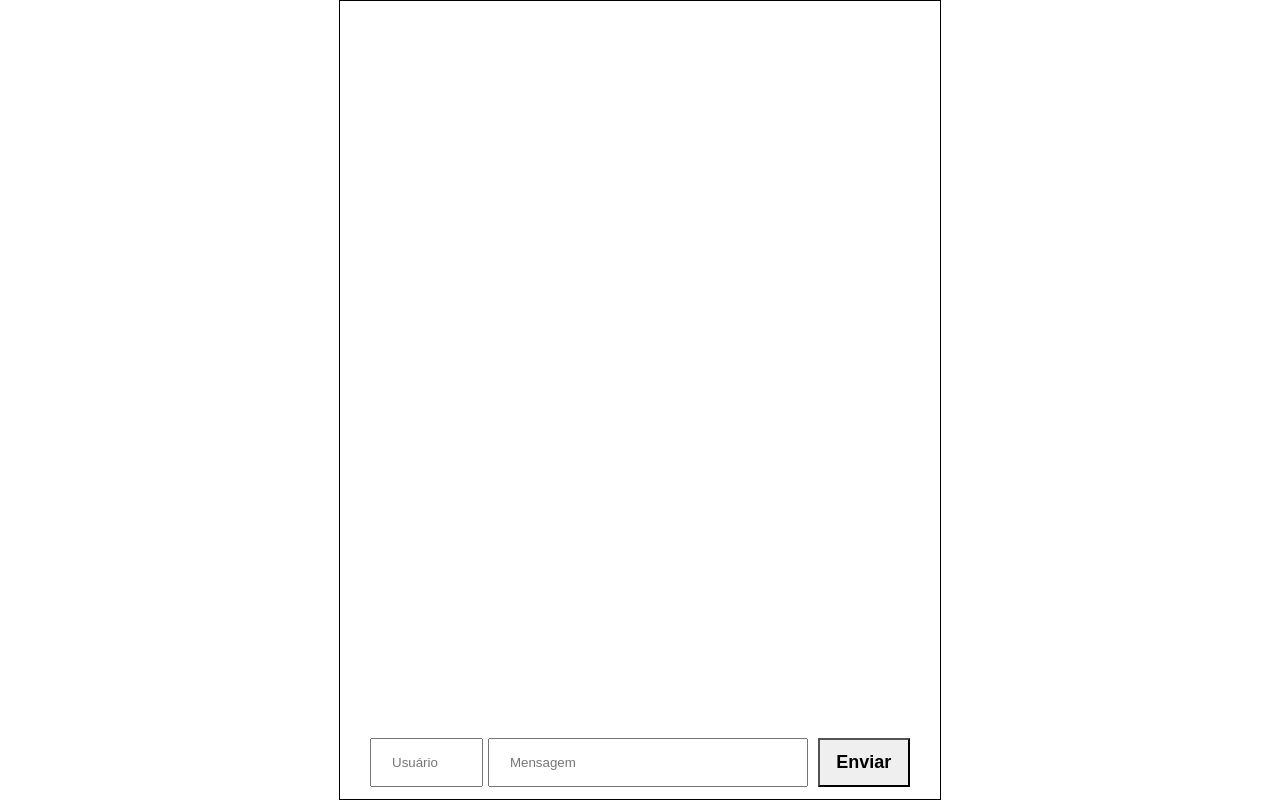
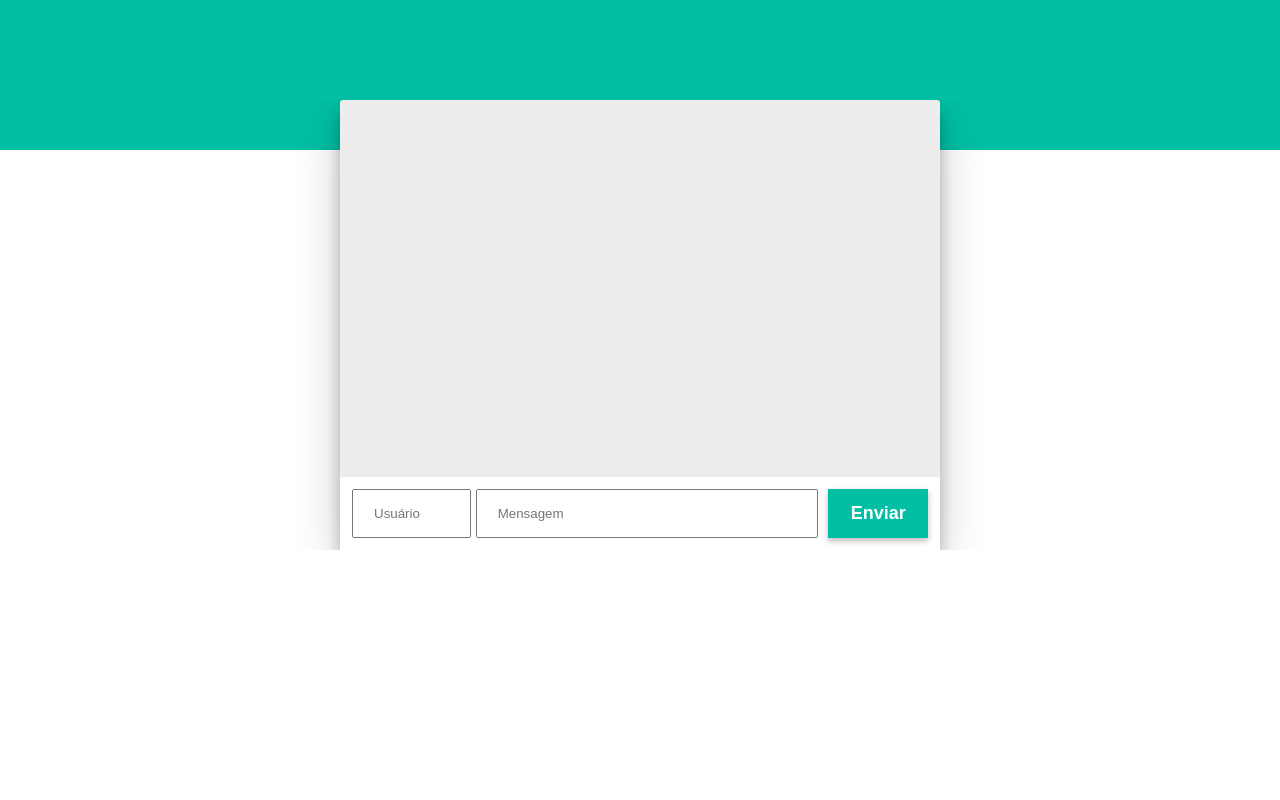
Before and after one commit to future4code/epps-whatslab8, a React (Create React App) app in the folder whatslab/: page / in a window 1280 px wide. Built offline with nearby package versions, Linux system fonts and the light colour scheme.

Commit message:
Implementação do Layout | WhatsApp Web

```diff
--- a/whatslab/src/App.js
+++ b/whatslab/src/App.js
@@ -2,11 +2,49 @@ import './App.css';
 import React from 'react';
 import Messages from './components/Messages/Messages'
 import Inputs from './components/Input/Inputs'
+import styled from 'styled-components'
+
+      const MainBackground = styled.section`
+        width: 100%;
+        height: 100vh;
+      `;
+
+      const DivSection = styled.div`
+        background-color: #00bfa5;
+        height: 150px;
+      `;
+
+      const WppWindowMain = styled.div`
+        display: flex;
+        justify-content: center;
+        position: relative;
+        top: -50px;
+        max-width: max;
+        height: 450px;
+        overflow:auto;
+      `;
+
+      // const MainContact = styled.div`
+      //   background-color: blue;
+      // `;
+
+      const MainMesage = styled.div`
+        background-color: #ededed;
+        width: 800px;
+      `;
+
+
 function App() {
   return (
-    <div className="App">
-      <Messages />
-    </div>
+      <MainBackground>
+        <DivSection>
+          {/* <LogoWpp /> */}
+        </DivSection>
+        <WppWindowMain>
+          {/* <MainContact>Contato em breve</MainContact> */}
+          <Messages />
+        </WppWindowMain>
+      </MainBackground>
   );
 }
 
--- a/whatslab/src/components/Input/Inputs.js
+++ b/whatslab/src/components/Input/Inputs.js
@@ -1,13 +1,16 @@
 import React from 'react'
 import styled from'styled-components'
+
+
+const DivMainInput = styled.div`
+    width: 100%;
+    background: #fff;
+`
 
 const DivInput = styled.div`
     display: flex;
     justify-content:center;
-    width: 90%;
-    margin-right: 3%;
-    margin-bottom: 2%;
-    margin-left: 5%;
+    padding: 12px;
 `
 const InputUserName = styled.input`
     margin-right:8px;
@@ -22,19 +25,25 @@ const InputMessage = styled.input`
 `
 const Button = styled.button `
     width: 20%;
-    background-color: #EFEFEF;
     font-size: large;
+    color: #fff;
+    background: #00bfa5;
+    border: none;
+    box-shadow: 0 3px 6px rgba(0,0,0,.275);
+    outline: none;
 `
 
 export class Inputs extends React.Component {
 
 render () {
     return (
-        <DivInput>
-            <InputUserName placeholder='Usuário' value={this.props.UserInput} onChange={this.props.onChangeUser}></InputUserName>
-            <InputMessage placeholder='Mensagem' value={this.props.MessageInput} onChange={this.props.onChangeMessage}></InputMessage>
-            <Button onClick={this.props.sendMessage}><strong>Enviar</strong></Button>
-        </DivInput>
+        <DivMainInput>
+            <DivInput>
+                <InputUserName placeholder='Usuário' value={this.props.UserInput} onChange={this.props.onChangeUser}></InputUserName>
+                <InputMessage placeholder='Mensagem' value={this.props.MessageInput} onChange={this.props.onChangeMessage}></InputMessage>
+                <Button onClick={this.props.sendMessage}><strong>Enviar</strong></Button>
+            </DivInput>
+        </DivMainInput>
     )
 }
 }
--- a/whatslab/src/components/Messages/Messages.js
+++ b/whatslab/src/components/Messages/Messages.js
@@ -3,14 +3,15 @@ import styled from 'styled-components'
 import Inputs from '../Input/Inputs'
 
 const ContainerMessage = styled.div`
-    height: 99.7vh;
     display:flex;
     width: 600px;
     align-items: flex-start;
     justify-content: flex-end;
     flex-direction: column;
-    border: 1px solid #000;
-    margin: 0 auto 0 auto;
+    background: #ededed;
+    border-radius: 3px;
+    box-shadow: 0 17px 50px 0 rgba(0,0,0,.19), 0 12px 15px 0 rgba(0,0,0,.24);
+
 `
 
 const MessagesP = styled.p`
```
